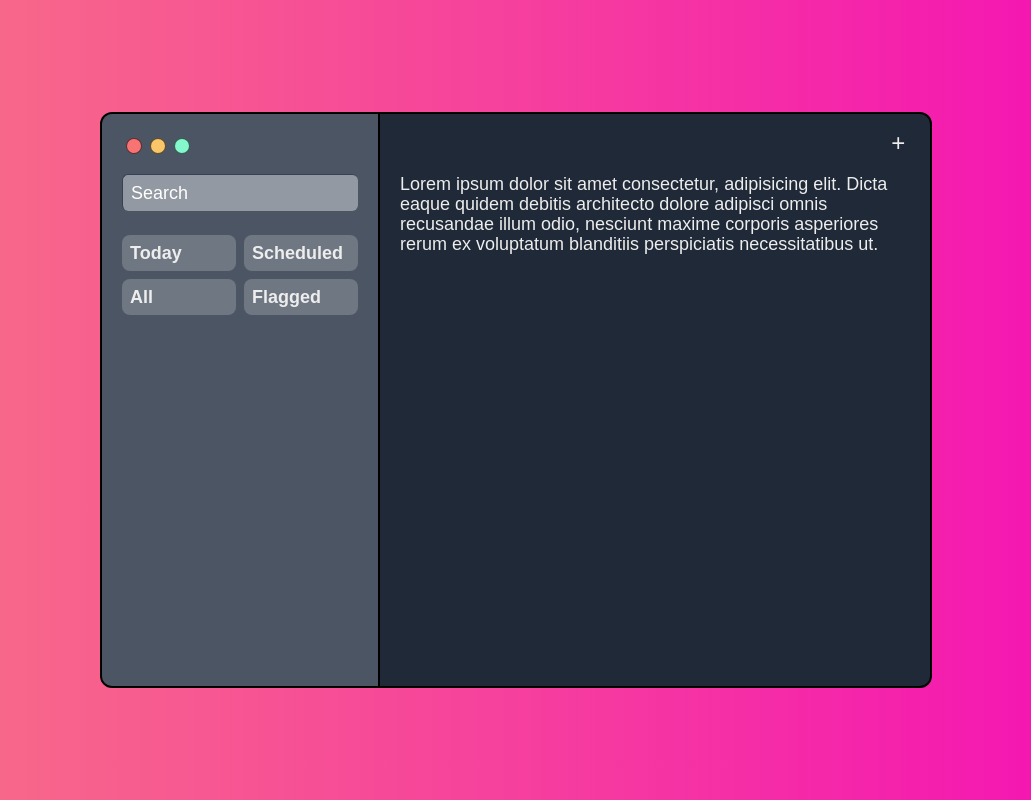
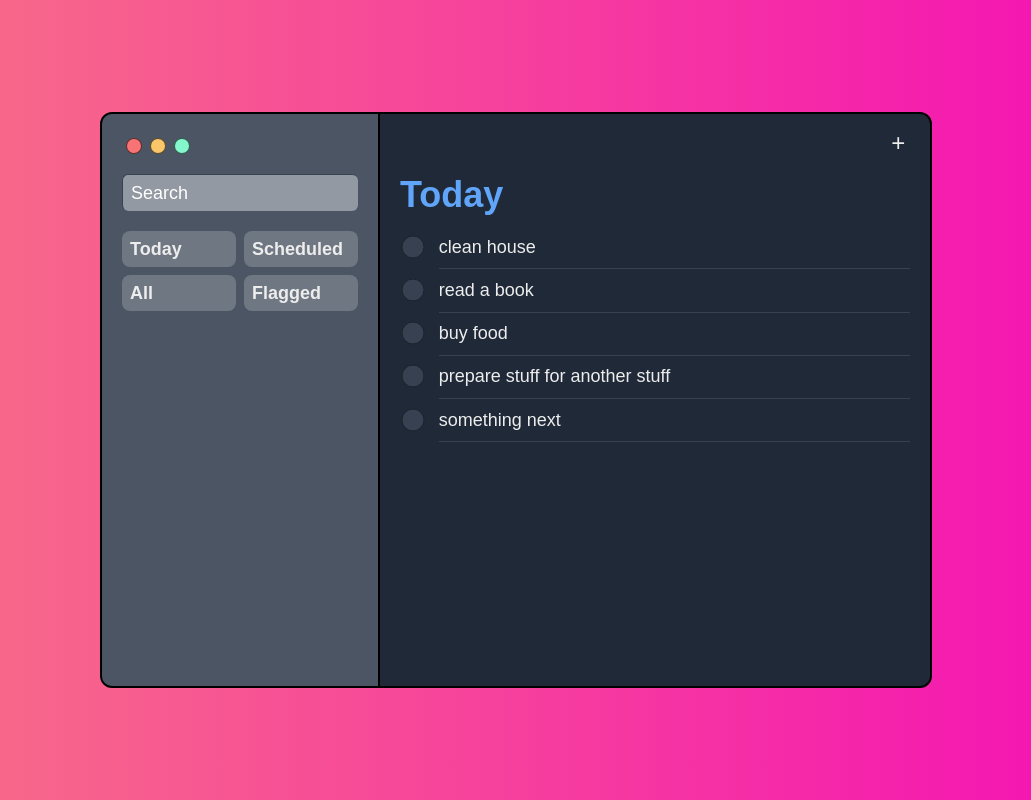
Before and after one commit to EddwaardHaar/reminders-mac-os-remake, a plain HTML site: page index.html in a window 1280 px wide. Shown: the whole page, without its empty margins (124-1155 px from the left). Drawn offline with Linux system fonts and the light colour scheme.

Commit message:
update content, css variables, added tasks and create .svg circle checkboxes
-added tasks
-create own .svg cricle as a checkbox for every task
-created css variables for color for easier access

```diff
--- a/css/app.css
+++ b/css/app.css
@@ -1,3 +1,11 @@
+:root {
+	--color-today: 96, 165, 250;
+	--color-scheduled: 239, 68, 68;
+	--color-all: 156, 163, 175;
+	--color-all-darker: 55, 65, 81;
+	--color-flagged: 245, 158, 11;
+}
+
 html{
     font-size: 100%;
 }
--- a/css/content.css
+++ b/css/content.css
@@ -5,6 +5,7 @@ main{
 .add-new{
    display: flex;
    justify-content: flex-end;
+   margin-bottom: 0.65rem;
 }
 
 .add-new button{
@@ -23,3 +24,67 @@ main{
 .add-new button:active{
     background: rgb(55,65,81);
 }
+
+/* TITLES*/
+
+h1{
+    font-size: 2.25rem;
+    font-family: "Arial", sans-serif;
+    font-weight: bold;
+    margin-bottom: 1.35rem;
+}
+
+h1.today {
+	color: rgb(var(--color-today));
+	display: block;
+}
+
+h1.scheduled {
+	color: rgb(var(--color-scheduled));
+    display: none;
+}
+
+h1.all {
+	color: rgb(var(--color-all));
+    display: none;
+}
+
+h1.flagged {
+	color: rgb(var(--color-flagged));
+    display: none;
+}
+
+
+/* TODOS */
+
+.todos li{
+    display: flex;
+    line-height: 1.25;
+}
+
+.todos p{
+    padding: 0.614rem 0;
+    border-bottom: 1px solid rgb(55, 65, 81);
+    flex-grow: 1;
+}
+
+.todos svg{
+    flex: none;
+
+    height: 2rem;
+    width: 2rem;
+
+    margin-top: 0.425rem;
+    margin-right: 0.425rem;
+
+    stroke: rgb(28, 34, 43);
+    stroke-width: 1;
+
+    fill: rgb(55, 65, 81);
+    cursor: pointer;
+}
+
+.todos svg:hover,
+.todos svg:active{
+    fill: rgb(251, 191, 36);
+}
--- a/css/sidebar.css
+++ b/css/sidebar.css
@@ -7,6 +7,8 @@ aside{
 
 .controls{
     display: flex;
+    flex-direction: row;
+    margin-bottom: 1rem;
 }
 .controls button{
     width: 1rem;
@@ -61,8 +63,7 @@ input{
 
     width: 100%;
     padding: 0.5rem;
-    margin-bottom: 1.5rem;
-    margin-top: 1rem;
+    margin-bottom: 1.25rem;
 
 }
 
@@ -85,23 +86,22 @@ input{
     padding: 0.5rem;
     border-radius: 0.5rem;
  }
-
  nav .today:hover,
-nav .today:active{
-    background: rgb(96, 165, 250);
+ nav .today:active {
+     background: rgb(var(--color-today));
  }
 
  nav .scheduled:hover,
-nav .scheduled:active{
-    background: rgb(250, 96, 96);
+ nav .scheduled:active {
+     background: rgb(var(--color-scheduled));
  }
 
  nav .all:hover,
-nav .all:active{
-    background: rgb(51, 53, 56);
+ nav .all:active {
+     background: rgb(var(--color-all-darker));
  }
 
  nav .flagged:hover,
-nav .flagged:active{
-    background: rgb(250, 193, 96);
+ nav .flagged:active {
+     background: rgb(var(--color-flagged));
  }
--- a/index.html
+++ b/index.html
@@ -42,9 +42,49 @@
             <header class="add-new">
                 <button>+</button>
             </header>
-            <p>
-                Lorem ipsum dolor sit amet consectetur, adipisicing elit. Dicta eaque quidem debitis architecto dolore adipisci omnis recusandae illum odio, nesciunt maxime corporis asperiores rerum ex voluptatum blanditiis perspiciatis necessitatibus ut.
-            </p>
+
+            <div class="">
+                <h1 class="today">Today</h1>
+                <h1 class="scheduled">Scheduled</h1>
+                <h1 class="all">All</h1>
+                <h1 class="flagged">Flagged</h1>
+            </div>
+
+            <ol class="todos">
+                <li>
+                    <svg>
+                        <circle cx="13" cy="14" r="11"></circle>
+                    </svg>
+
+                    <p>clean house</p>
+                </li>
+                <li>
+                    <svg>
+                        <circle cx="13" cy="14" r="11"></circle>
+                    </svg>
+                    <p>read a book</p>
+                </li>
+                <li>
+                    <svg>
+                        <circle cx="13" cy="14" r="11"></circle>
+                    </svg>
+                    <p>buy food</p>
+                </li>
+                <li>
+                    <svg>
+                        <circle cx="13" cy="14" r="11"></circle>
+                    </svg>
+                    <p>prepare stuff for another stuff</p>
+                </li>
+                <li>
+                    <svg>
+                        <circle cx="13" cy="14" r="11"></circle>
+                    </svg>
+                    <p>something next</p>
+                </li>
+            </ol>
+
+
         </main>
 
 
```
Lines whose indentation alone changed are shown as unchanged.
